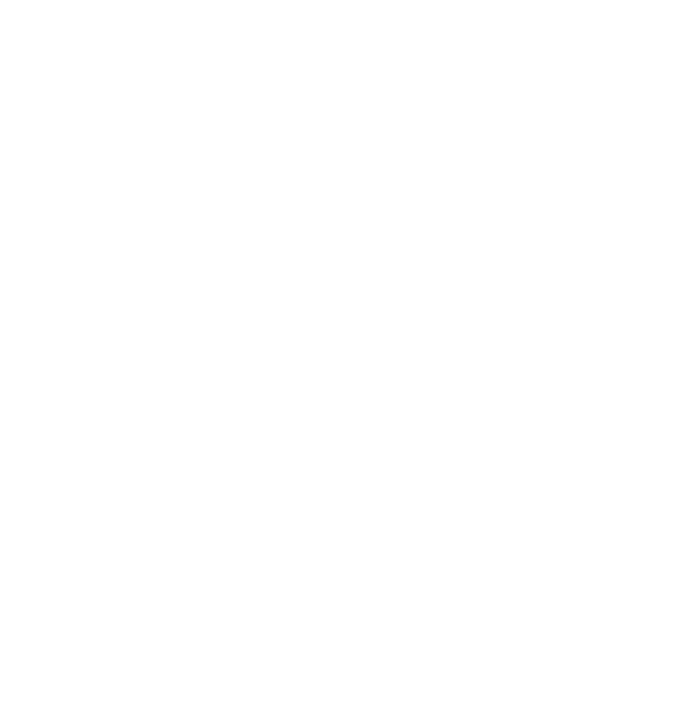
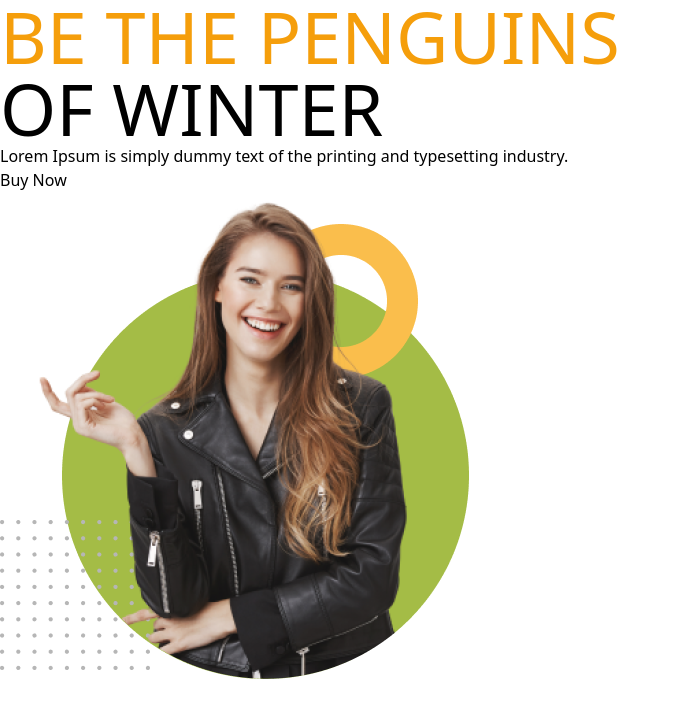
Before and after one commit to itzmorshed24/penguin-fashion-using-tailwind, a plain HTML site: page index.html in a window 1280 px wide. Shown: the whole page, without its empty margins (0-680 px from the left). Drawn offline with nearby package versions, Linux system fonts and the light colour scheme.

Commit message:
added banner section & tailwind css file congig

```diff
--- a/index.html
+++ b/index.html
@@ -4,9 +4,31 @@
     <meta charset="UTF-8" />
     <meta name="viewport" content="width=device-width, initial-scale=1.0" />
     <title>Penguin Fashion</title>
+    <script src="https://cdn.tailwindcss.com"></script>
   </head>
   <body>
-    <header></header>
+    <header>
+      <!-- nav section start -->
+      <nav></nav>
+      <!-- banner section start -->
+      <div>
+        <div>
+          <h1 class="uppercase text-7xl">
+            <span class="text-amber-500">Be the Penguins</span>
+            <br />
+            <span>of Winter</span>
+          </h1>
+          <p>
+            Lorem Ipsum is simply dummy text of the printing and typesetting
+            industry.
+          </p>
+          <button>Buy Now</button>
+        </div>
+        <div>
+          <img src="images/model.png" alt="Model Image" />
+        </div>
+      </div>
+    </header>
     <main></main>
     <footer></footer>
   </body>
--- /dev/null
+++ b/tailwind.config.js
@@ -0,0 +1,8 @@
+/** @type {import('tailwindcss').Config} */
+module.exports = {
+    content: ["./src/**/*.{html,js}"],
+    theme: {
+      extend: {},
+    },
+    plugins: [],
+  }
```
